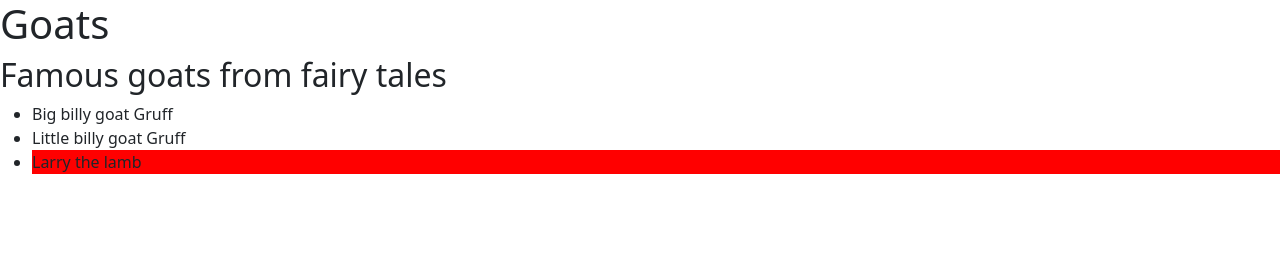
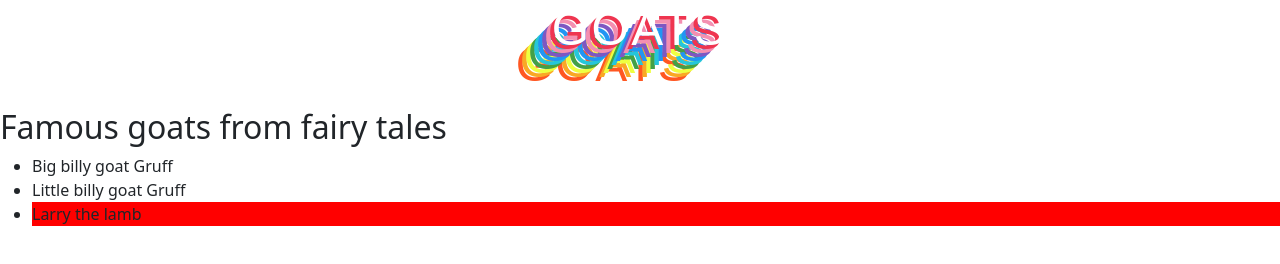
Before and after one commit to stevenaeola/goats, a plain HTML site: page index.html in a window 1280 px wide. Drawn offline with nearby package versions, Linux system fonts and the light colour scheme.

Commit message:
made header fun ;)

```diff
--- a/style.css
+++ b/style.css
@@ -1 +1,20 @@
 .impostor {background-color: red;}
+h1 {
+    margin-top: 0px;
+    margin-bottom: 50px;
+    text-align: center;
+    font-family: sans-serif;
+    font-size: 3rem;
+    letter-spacing: 0.15rem;
+    text-transform: uppercase;
+    color: #fff;
+    text-shadow: -4px 4px #ef3550,
+                 -8px 8px #f48fb1,
+                 -12px 12px #7e57c2,
+                 -16px 16px #2196f3,
+                 -20px 20px #26c6da,
+                 -24px 24px #43a047,
+                 -28px 28px #eeff41,
+                 -32px 32px #f9a825,
+                 -36px 36px #ff5722;
+  }
```
